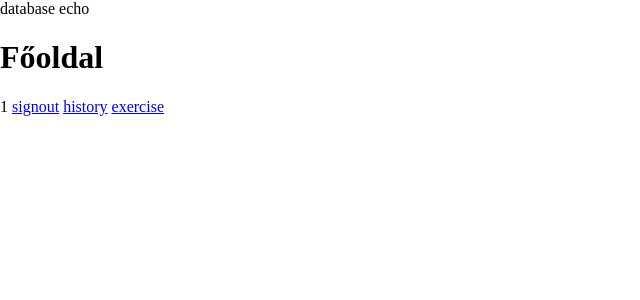
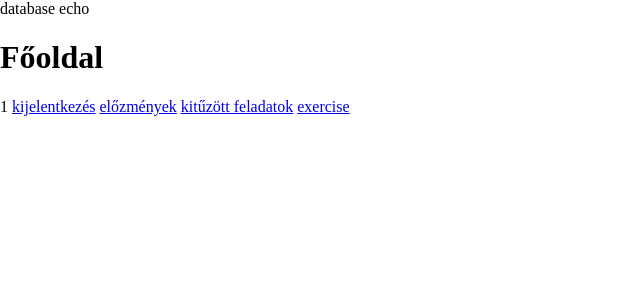
Before and after one commit to danielbacsur/poliro, a PHP site: page /index.php in a window 1280 px wide. Shown: the top 300 px of the page, without its empty margins (0-640 px from the left). Run offline with PHP 8.4, Linux system fonts and the light colour scheme; the visitor is signed in with stand-in values (Sample User, id 1).

Commit message:
Final for todaz

```diff
--- a/assignment.php
+++ b/assignments.php
@@ -3,7 +3,7 @@
 <html>
     <?php include("head.php"); ?>
     <body>
-        <h1>Előzmények</h1>
+        <h1>Kitűzött feladatok</h1>
 
         <?php
         $account_id = $_SESSION['account_id'];
--- a/index.php
+++ b/index.php
@@ -10,8 +10,9 @@
         <?php } else {
             echo $_SESSION['account_id']; ?>
 
-            <a href="signout.php">signout</a>
-            <a href="history.php">history</a>
+            <a href="signout.php">kijelentkezés</a>
+            <a href="history.php">előzmények</a>
+            <a href="assignments.php">kitűzött feladatok</a>
             <a href="exercise.php?paragraph_uuid=f86079de-e767-11ec-9865-06f2f87c82bc">exercise</a>
         <?php } ?>
     </body>
```
